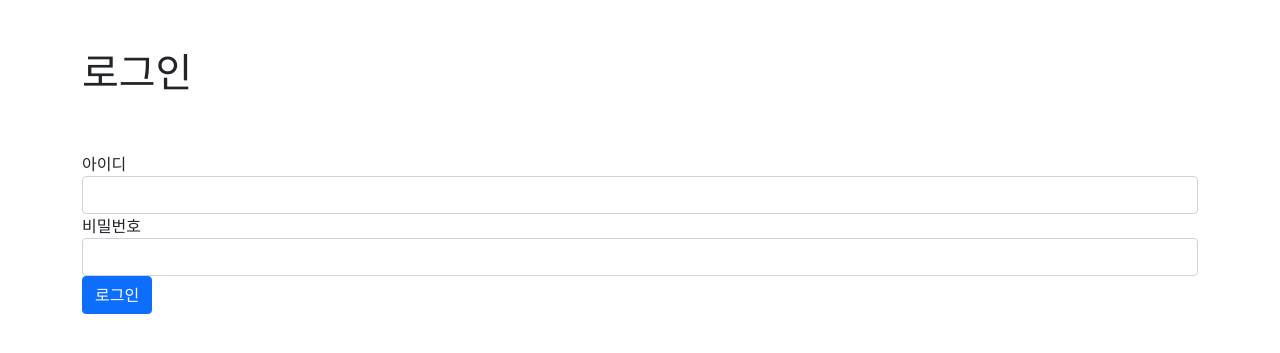
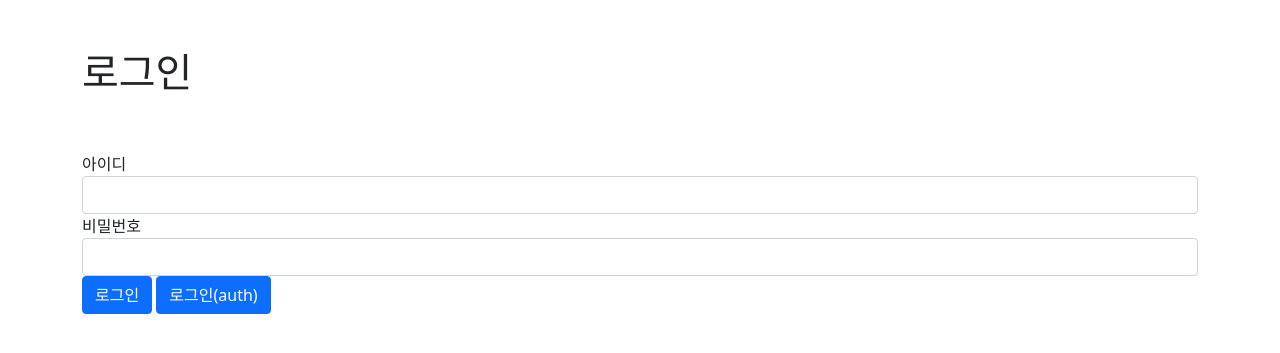
Before and after one commit to clown15/Flask_web, a Flask app: page /login/ in a window 1280 px wide. Shown: the top 353 px of the page. Run offline with Flask 2, Linux system fonts and the light colour scheme; some libraries are stand-ins or nearby versions.

Commit message:
feat login api using WTF

```diff
--- a/api_v1/user.py
+++ b/api_v1/user.py
@@ -76,8 +76,8 @@ def login():
     if not (id and password):
         return jsonify({'error':'Input error'}), 400
 
-    # filter_by의 경우 =을 사용하고 filter의 경우 ==을 사용한다
-
+    # filter_by의 경우 =로 비교하고 colum_name=value의 형식을 사용한다.
+    #  filter의 경우 ==을 통해 비교하고 db.colum_name==value의 형식 사용
     user = User.query.filter_by(id=id).first()
     if not user:
         return jsonify({'error':'아이디를 잘못 입력했습니다.'}), 400
--- a/app.py
+++ b/app.py
@@ -6,6 +6,7 @@ from flask_wtf.csrf import CSRFProtect
 from forms import RegisterForm,LoginForm
 from sqlalchemy.exc import IntegrityError
 from api_v1 import api as api_v1
+from flask_jwt import JWT
 
 app = Flask(__name__)
 app.register_blueprint(api_v1,url_prefix='/api/v1')
@@ -87,4 +88,11 @@ if __name__ == "__main__":
     # db 생성
     db.create_all()
 
+    def authenticate(username,password):
+        user = User.query.filter(user.id==username).first()
+        if user.password == password:
+            return user
+
+    jwt = JWT(app,authenticate)
+
     app.run(host='0.0.0.0',port='5000',debug=True)
--- a/templates/login.html
+++ b/templates/login.html
@@ -14,7 +14,7 @@
         <script src="https://code.jquery.com/jquery-3.6.0.min.js" integrity="sha256-/xUj+3OJU5yExlq6GSYGSHk7tPXikynS7ogEvDej/m4=" crossorigin="anonymous"></script>
 
         <script>
-            function login() {
+            function login_api() {
                 $.ajax({
                     url:'/api/v1/user/login',
                     contentType:'application/json',
@@ -30,6 +30,23 @@
                     },
                     error:function(data) {
                         alert(data['responseJSON']['error']);
+                    }
+                })
+            }
+            function login_auth() {
+                $.ajax({
+                    url:'/auth',
+                    contentType:'application/json',
+                    method:'POST',
+                    data:JSON.stringify({
+                        username:$("#id").val(),
+                        password:$("#password").val()
+                    }),
+                    success:function(data) {
+                        console.log(data);
+                    },
+                    error:function(data) {
+                        alert(data);
                     }
                 })
             }
@@ -55,7 +72,8 @@
                             </div>
                             {% endif %}
                         {% endfor %}
-                        <button type="button" class="btn btn-primary" onclick="login()">로그인</button>
+                        <button type="button" class="btn btn-primary" onclick="login_api()">로그인</button>
+                        <button type="button" class="btn btn-primary" onclick="login_auth()">로그인(auth)</button>
                         <!-- <button type="submit" class="btn btn-primary">로그인</button> -->
                     </form>
                 </div>
```
